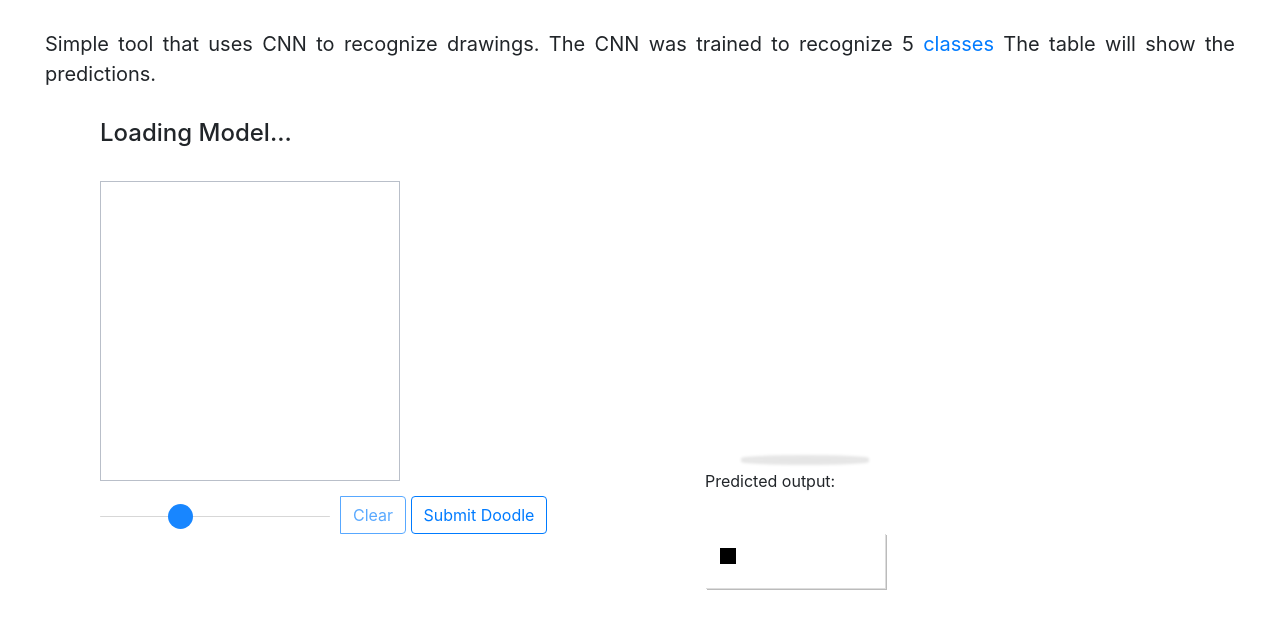
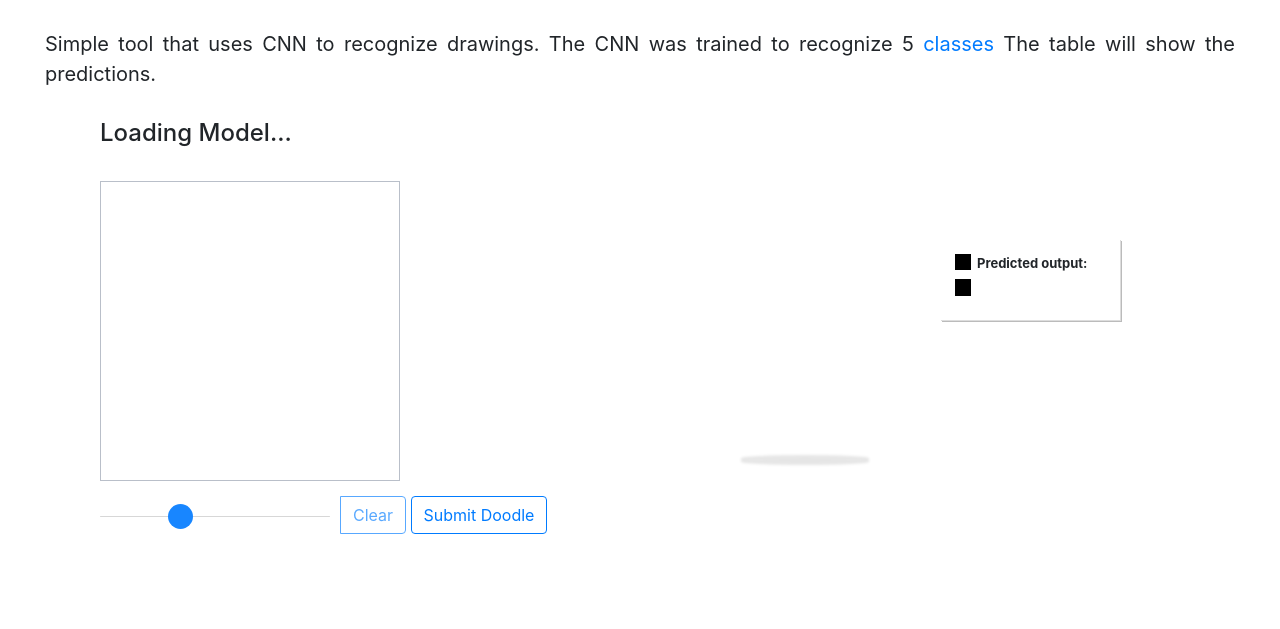
Before and after one commit to anyrandom/5class, a plain HTML site: page index.html in a window 1280 px wide. Shown: the part 83-712 px from the top of the page. Drawn offline with nearby package versions, Linux system fonts and the light colour scheme; a script that the page names is missing.

Commit message:
Update index.html

```diff
--- a/index.html
+++ b/index.html
@@ -66,10 +66,10 @@ The table  will show the predictions. </p>
   <div class="col">
     <section style="margin-top:120px">
     <div class="pieID pie">
-
     </div>
-	<p>Predicted output:</p><br>
+<!-- 	<p>Predicted output:</p><br> -->
     <ul class="pieID legend">
+		<li style="list-style:none"><strong>Predicted output:</strong></li>
       <li>
         <em id = "sym1"></em>
         <span id = "prob1" ></span>
```
